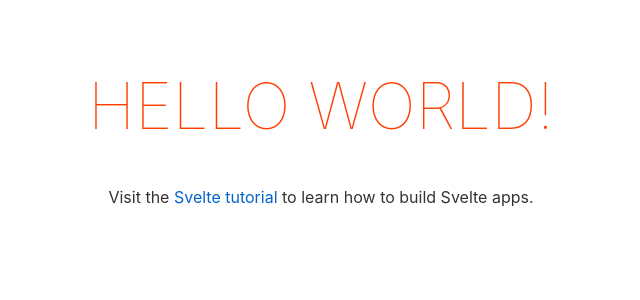
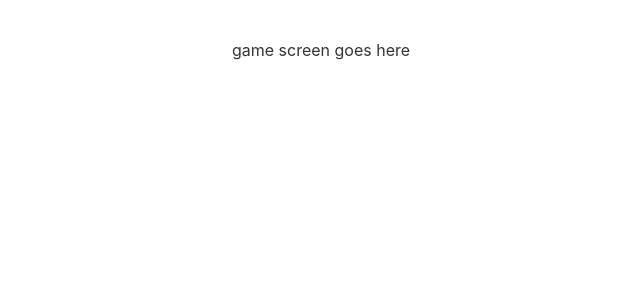
Before and after one commit to agungTuanany/fronted-masters-svelte, a Svelte app in the folder cameoparison-starter/: page / in a window 1280 px wide. Shown: the top 300 px of the page, without its empty margins (319-959 px from the left). Built offline with nearby package versions, Linux system fonts and the light colour scheme.

Commit message:
feature(master): chapter-6 building a game | remove template content, replace with placeholder elements

```diff
--- a/cameoparison-starter/src/App.svelte
+++ b/cameoparison-starter/src/App.svelte
@@ -1,10 +1,13 @@
 <script>
-    export let name;
+    let state = "welcome"; // "welcome" or "playing"
 </script>
 
 <main>
-    <h1>Hello {name}!</h1>
-    <p>Visit the <a href="https://svelte.dev/tutorial">Svelte tutorial</a> to learn how to build Svelte apps.</p>
+    {#if state === "wellcome"}
+        <p>Welcome goes here</p>
+    {:else}
+        <p>game screen goes here</p>
+    {/if}
 </main>
 
 <style>
@@ -14,17 +17,4 @@
         max-width: 240px;
         margin: 0 auto;
     }
-
-    h1 {
-        color: #ff3e00;
-        text-transform: uppercase;
-        font-size: 4em;
-        font-weight: 100;
-    }
-
-    @media (min-width: 640px) {
-        main {
-            max-width: none;
-        }
-    }
 </style>
--- a/cameoparison-starter/src/main.js
+++ b/cameoparison-starter/src/main.js
@@ -1,10 +1,7 @@
-import App from './App.svelte';
+import App from "./App.svelte";
 
 const app = new App({
-	target: document.body,
-	props: {
-		name: 'world'
-	}
+    target: document.body,
 });
 
 export default app;
```
